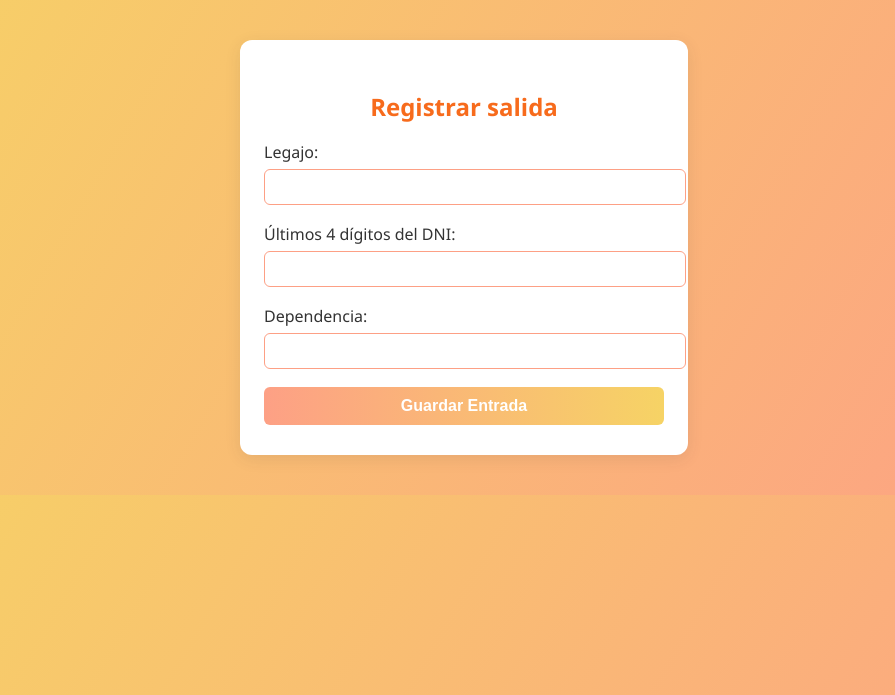
After one commit to Gutts220/BackPOO, a Flask app: page /registro_salida in a window 1280 px wide. The commit adds this page. Shown: the top 695 px of the page, without its empty margins (176-1071 px from the left). Run offline with Flask 3, Linux system fonts and the light colour scheme.

Commit message:
registro salida implementado (anda)

```diff
--- /dev/null
+++ b/Templates/registrar_salida.html
@@ -0,0 +1,31 @@
+<!DOCTYPE html>
+<html lang="es">
+<head>
+    <meta charset="UTF-8">
+    <meta name="viewport" content="width=device-width, initial-scale=1.0">
+    <link rel="stylesheet" href="{{ url_for('static', filename='style.css') }}">
+    <title>Registrar salida</title>
+</head>
+<body>
+    <div class="form-container">
+        <h2>Registrar salida</h2>
+        <form method="post" action="/registrar_salida">
+            <div class="form-group">
+                <label for="legajo">Legajo:</label>
+                <input type="text" id="legajo" name="legajo" required>
+            </div>
+            <div class="form-group">
+                <label for="dni_ultimos4">Últimos 4 dígitos del DNI:</label>
+                <input type="text" id="dni_ultimos4" name="dni_ultimos4" pattern="\d{4}" maxlength="4" required>
+            </div>
+                <div class="form-group">
+                <label for="dni_ultimos4">Dependencia:</label>
+                <input type="text" id="dependencia" name="dependencia" required>
+            </div>
+            <div class="form-actions">
+                <button type="submit">Guardar Entrada</button>
+            </div>
+        </form>
+    </div>
+</body>
+</html>
--- a/app.py
+++ b/app.py
@@ -34,9 +34,9 @@ def nuevo_trabajador():
 def registro_entrada():
     return render_template("registrar_entrada.html")
 
-@app.route('/registrar_salida') # Ruta para agregar registro de trabajadors
-def registrar_salida():
-    return GR.registro_salida()
+@app.route('/registro_salida') # Ruta para agregar registro de trabajadors
+def registro_salida():
+    return render_template("registrar_salida.html")
 
 @app.route('/Informe_propio')
 def informe_propio():
@@ -50,7 +50,6 @@ def informe_horario_trabajadores():
 # --------- VISTAS ---------
 
 
-
 # --------- Metodos API ---------
 @app.route('/registrar_entrada', methods=['POST'])
 def registrar_entrada():
@@ -59,7 +58,12 @@ def registrar_entrada():
     except TypeError as m:
         return render_template('error.html', error = m )
 
-
+@app.route('/registrar_salida', methods=['POST'])
+def registrar_salida():
+    try:
+        return GR.registro_salida()
+    except TypeError as m:
+        return render_template('error.html', error = m )
 
 @app.route('/registros')
 def ver_registros():
```
Also changed, not shown: Templates/index.html (+4 -3 lines), controllers/gestor_registro_horario.py (+5 -8 lines).
